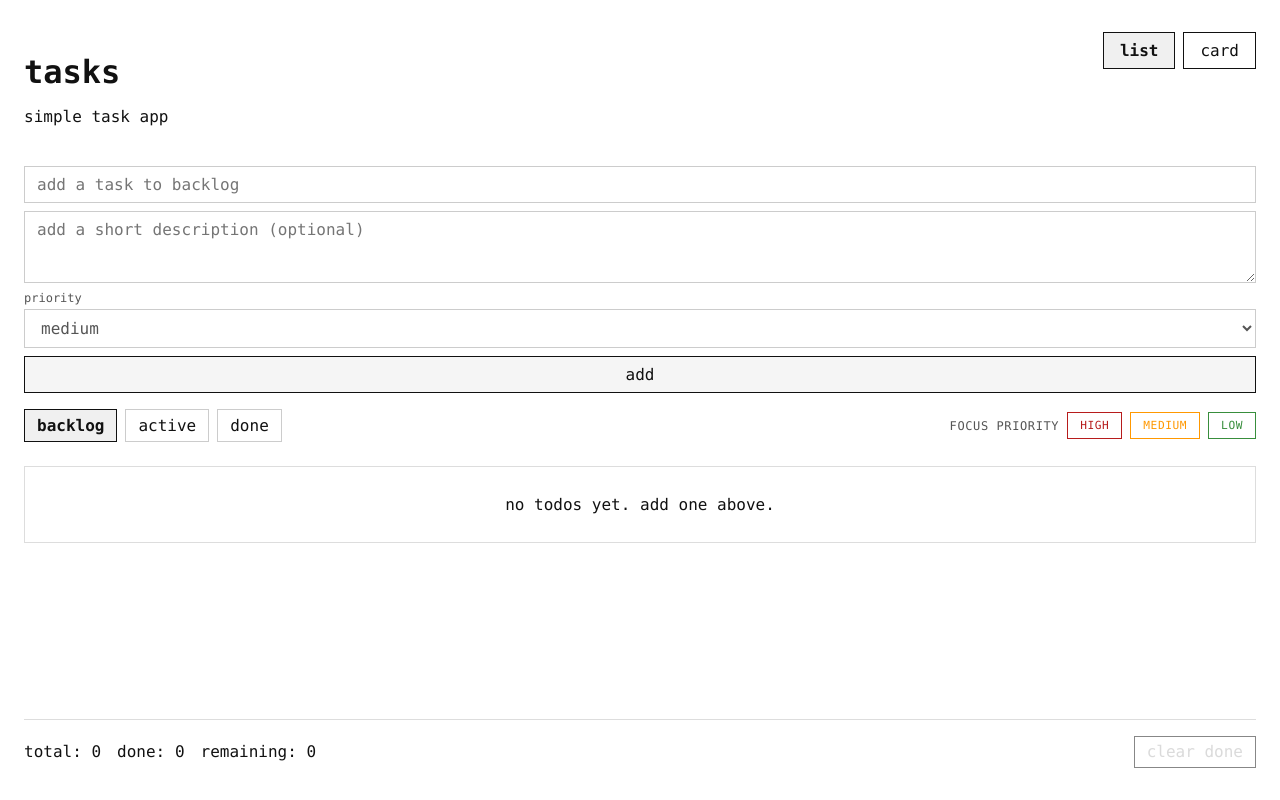
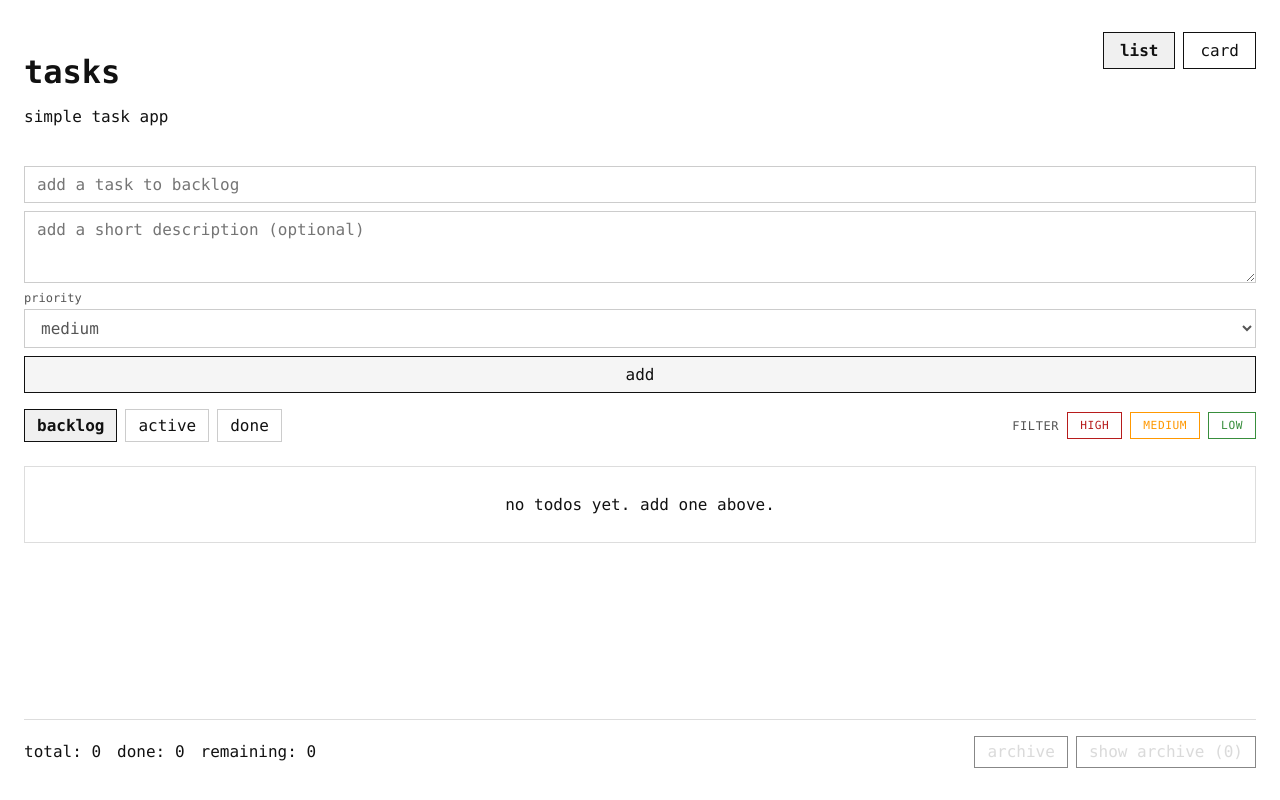
Before and after one commit to mandlcho/opencode-todolist, a React (Vite) app: page / in a window 1280 px wide. Built offline with nearby package versions, Linux system fonts and the light colour scheme.

Commit message:
Add archive drawer for completed tasks

```diff
--- a/src/App.css
+++ b/src/App.css
@@ -471,9 +471,91 @@
   cursor: pointer;
 }
 
+.footer-actions {
+  display: flex;
+  gap: 0.5rem;
+  flex-wrap: wrap;
+  align-items: center;
+  justify-content: flex-end;
+}
+
 .app-footer button:disabled {
   opacity: 0.5;
   cursor: not-allowed;
+}
+
+.archive-drawer {
+  display: none;
+  flex-direction: column;
+  gap: 1rem;
+  margin-top: 1rem;
+  padding: 1rem;
+  border: 1px solid #dddddd;
+  background: #fafafa;
+}
+
+.archive-drawer.open {
+  display: flex;
+}
+
+.archive-header {
+  display: flex;
+  align-items: center;
+  justify-content: space-between;
+  gap: 0.5rem;
+  text-transform: lowercase;
+}
+
+.archive-header h2 {
+  margin: 0;
+  font-size: 1rem;
+}
+
+.archive-drawer ul {
+  list-style: none;
+  margin: 0;
+  padding: 0;
+  display: flex;
+  flex-direction: column;
+  gap: 0.75rem;
+}
+
+.archived-todo {
+  border: 1px solid #dddddd;
+  padding: 0.75rem;
+  background: #ffffff;
+  display: flex;
+  flex-direction: column;
+  gap: 0.5rem;
+}
+
+.archived-header {
+  display: flex;
+  align-items: center;
+  justify-content: space-between;
+  gap: 0.5rem;
+}
+
+.archived-title {
+  font-weight: 600;
+  word-break: break-word;
+}
+
+.archived-description {
+  margin: 0;
+  padding-left: 1.5rem;
+  font-size: 0.75rem;
+  color: #555555;
+  line-height: 1.4;
+}
+
+.archived-meta {
+  display: flex;
+  flex-wrap: wrap;
+  gap: 0.75rem;
+  font-size: 0.7rem;
+  color: #777777;
+  text-transform: lowercase;
 }
 
 @media (max-width: 640px) {
--- a/src/App.jsx
+++ b/src/App.jsx
@@ -1,4 +1,4 @@
-import { useCallback, useMemo, useState } from "react";
+import { useCallback, useEffect, useMemo, useState } from "react";
 import { useTodos, TODO_PRIORITIES, DEFAULT_PRIORITY } from "./hooks/useTodos";
 import "./App.css";
 
@@ -42,13 +42,20 @@ const formatTimestamp = (value) => {
 };
 
 function App() {
-  const { todos, setTodos, stats } = useTodos();
+  const { todos, setTodos, stats, archivedTodos, setArchivedTodos } = useTodos();
   const [title, setTitle] = useState("");
   const [description, setDescription] = useState("");
   const [priority, setPriority] = useState(DEFAULT_PRIORITY);
   const [priorityFocus, setPriorityFocus] = useState("");
   const [filter, setFilter] = useState("backlog");
   const [viewMode, setViewMode] = useState("list");
+  const [isArchiveOpen, setIsArchiveOpen] = useState(false);
+
+  useEffect(() => {
+    if (archivedTodos.length === 0) {
+      setIsArchiveOpen(false);
+    }
+  }, [archivedTodos.length]);
 
   const handlePrioritySelect = (value) => {
     if (TODO_PRIORITIES.includes(value)) {
@@ -61,6 +68,25 @@ function App() {
       return;
     }
     setPriorityFocus((prev) => (prev === value ? "" : value));
+  };
+
+  const archiveCompleted = () => {
+    const toArchive = [];
+    setTodos((prev) => {
+      const remaining = [];
+      prev.forEach((todo) => {
+        if (todo.status === "completed") {
+          const archivedAt = todo.archivedAt ?? new Date().toISOString();
+          toArchive.push({ ...todo, archivedAt });
+        } else {
+          remaining.push(todo);
+        }
+      });
+      return remaining;
+    });
+    if (toArchive.length > 0) {
+      setArchivedTodos((prev) => [...toArchive, ...prev]);
+    }
   };
 
   const reorderByPriorityFocus = useCallback(
@@ -96,6 +122,16 @@ function App() {
       })),
     [todos, reorderByPriorityFocus]
   );
+  const sortedArchivedTodos = useMemo(() => {
+    if (archivedTodos.length === 0) {
+      return [];
+    }
+    return [...archivedTodos].sort((a, b) => {
+      const aTime = new Date(a.archivedAt ?? a.completedAt ?? a.createdAt).getTime();
+      const bTime = new Date(b.archivedAt ?? b.completedAt ?? b.createdAt).getTime();
+      return bTime - aTime;
+    });
+  }, [archivedTodos]);
 
   const handleSubmit = (event) => {
     event.preventDefault();
@@ -140,6 +176,36 @@ function App() {
     );
   };
 
+  const renderArchivedTodo = (todo) => {
+    const currentPriority = TODO_PRIORITIES.includes(todo.priority)
+      ? todo.priority
+      : DEFAULT_PRIORITY;
+    const archivedLabel = formatTimestamp(todo.archivedAt);
+    const completedLabel = todo.completedAt ? formatTimestamp(todo.completedAt) : null;
+    return (
+      <li key={todo.id} className="archived-todo">
+        <div className="archived-header">
+          <span className="archived-title">{todo.title}</span>
+          <span
+            className={`todo-priority-badge priority-${currentPriority}`}
+            aria-label={`priority ${currentPriority}`}
+          >
+            {currentPriority}
+          </span>
+        </div>
+        {todo.description && (
+          <p className="archived-description">{todo.description}</p>
+        )}
+        <div className="archived-meta">
+          {archivedLabel && <span>archived: {archivedLabel}</span>}
+          {completedLabel && archivedLabel !== completedLabel && (
+            <span>done: {completedLabel}</span>
+          )}
+        </div>
+      </li>
+    );
+  };
+
   const toggleTodo = (id, checked) => {
     updateTodoStatus(id, checked ? "completed" : "active");
   };
@@ -175,10 +241,6 @@ function App() {
       return;
     }
     removeTodo(todo.id);
-  };
-
-  const clearCompleted = () => {
-    setTodos((prev) => prev.filter((todo) => todo.status !== "completed"));
   };
 
   const renderTodo = (todo, variant = "list") => {
@@ -416,8 +478,12 @@ function App() {
             ))}
           </div>
           <div className="priority-focus-filter">
-            <span>focus priority</span>
-            <div className="priority-focus-options" role="group" aria-label="focus priority">
+            <span>filter</span>
+            <div
+              className="priority-focus-options"
+              role="group"
+              aria-label="filter tasks by priority"
+            >
               {PRIORITY_OPTIONS.map(({ value, label }) => {
                 const isActive = priorityFocus === value;
                 return (
@@ -479,10 +545,43 @@ function App() {
           <span>done: {stats.completed}</span>
           <span>remaining: {stats.remaining}</span>
         </div>
-        <button type="button" onClick={clearCompleted} disabled={stats.completed === 0}>
-          clear done
-        </button>
+        <div className="footer-actions">
+          <button
+            type="button"
+            onClick={archiveCompleted}
+            disabled={stats.completed === 0}
+          >
+            archive
+          </button>
+          <button
+            type="button"
+            onClick={() => setIsArchiveOpen((prev) => !prev)}
+            disabled={archivedTodos.length === 0}
+            aria-expanded={isArchiveOpen}
+            aria-controls="archive-drawer"
+          >
+            {isArchiveOpen
+              ? "hide archive"
+              : `show archive (${archivedTodos.length})`}
+          </button>
+        </div>
       </footer>
+
+      {archivedTodos.length > 0 && (
+        <aside
+          id="archive-drawer"
+          className={`archive-drawer${isArchiveOpen ? " open" : ""}`}
+          role="region"
+          aria-label="archived tasks"
+          aria-hidden={!isArchiveOpen}
+        >
+          <div className="archive-header">
+            <h2>archive</h2>
+            <span>{archivedTodos.length}</span>
+          </div>
+          <ul>{sortedArchivedTodos.map((todo) => renderArchivedTodo(todo))}</ul>
+        </aside>
+      )}
     </main>
   );
 }
--- a/src/hooks/useTodos.js
+++ b/src/hooks/useTodos.js
@@ -5,17 +5,14 @@ export const DEFAULT_PRIORITY = "medium";
 
 const STORAGE_KEY = "todo-react-app::todos";
 const VALID_PRIORITIES = new Set(TODO_PRIORITIES);
+const EMPTY_STATE = { todos: [], archived: [] };
 
-export function useTodos() {
-  const [todos, setTodos] = useState(() => {
-    try {
-      const raw = window.localStorage.getItem(STORAGE_KEY);
-      if (!raw) return [];
-      const parsed = JSON.parse(raw);
-      if (Array.isArray(parsed)) {
-        return parsed.map((todo) => {
+const normalizeTodo = (todo, { archived = false } = {}) => {
+  if (!todo || typeof todo !== "object") {
+    return null;
+  }
   const hasStatus = typeof todo.status === "string";
-          const status = hasStatus
+  const rawStatus = hasStatus
     ? todo.status
     : todo.completed
     ? "completed"
@@ -34,32 +31,70 @@ export function useTodos() {
     typeof todo.priority === "string" && VALID_PRIORITIES.has(todo.priority)
       ? todo.priority
       : DEFAULT_PRIORITY;
+  const status = archived ? "completed" : rawStatus;
+  const isCompleted = status === "completed";
+  const archivedAt =
+    typeof todo.archivedAt === "string"
+      ? todo.archivedAt
+      : archived
+      ? completedAt ?? null
+      : null;
+
   return {
     ...todo,
     status,
     description,
     createdAt,
     activatedAt,
-            completedAt: status === "completed" ? completedAt : null,
-            completed: status === "completed",
-            priority
+    completedAt: isCompleted ? completedAt : null,
+    completed: isCompleted,
+    priority,
+    archivedAt
   };
-        });
+};
+
+const readInitialState = () => {
+  try {
+    const raw = window.localStorage.getItem(STORAGE_KEY);
+    if (!raw) return EMPTY_STATE;
+    const parsed = JSON.parse(raw);
+    if (Array.isArray(parsed)) {
+      const todos = parsed
+        .map((todo) => normalizeTodo(todo))
+        .filter(Boolean);
+      return { todos, archived: [] };
     }
-      return [];
+    if (parsed && typeof parsed === "object") {
+      const todos = Array.isArray(parsed.todos) ? parsed.todos : [];
+      const archived = Array.isArray(parsed.archived) ? parsed.archived : [];
+      return {
+        todos: todos.map((todo) => normalizeTodo(todo)).filter(Boolean),
+        archived: archived
+          .map((todo) => normalizeTodo(todo, { archived: true }))
+          .filter(Boolean)
+      };
+    }
   } catch (error) {
     console.warn("Failed to read todos from storage", error);
-      return [];
   }
-  });
+  return EMPTY_STATE;
+};
+
+export function useTodos() {
+  const initialState = useMemo(() => readInitialState(), []);
+  const [todos, setTodos] = useState(initialState.todos);
+  const [archivedTodos, setArchivedTodos] = useState(initialState.archived);
 
   useEffect(() => {
     try {
-      window.localStorage.setItem(STORAGE_KEY, JSON.stringify(todos));
+      window.localStorage.setItem(
+        STORAGE_KEY,
+        JSON.stringify({ todos, archived: archivedTodos })
+      );
     } catch (error) {
       console.warn("Failed to persist todos", error);
     }
-  }, [todos]);
+  }, [todos, archivedTodos]);
 
   const stats = useMemo(() => {
     const total = todos.length;
@@ -75,5 +110,5 @@ export function useTodos() {
     };
   }, [todos]);
 
-  return { todos, setTodos, stats };
+  return { todos, setTodos, stats, archivedTodos, setArchivedTodos };
 }
```
Also changed, not shown: 1 other file (tests, documents, lock files or other folders). Lines whose indentation alone changed are shown as unchanged.
